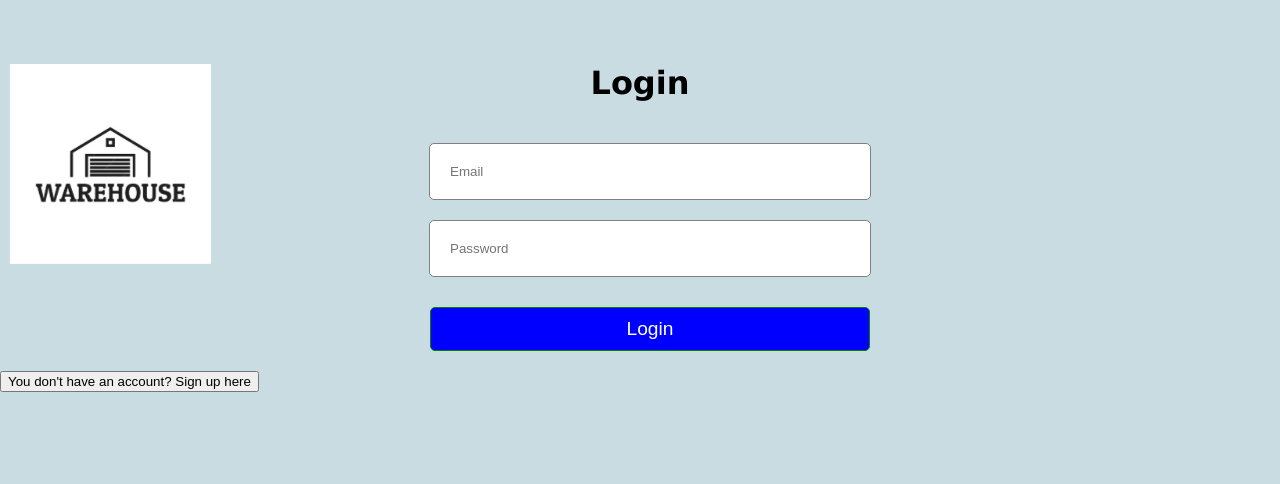
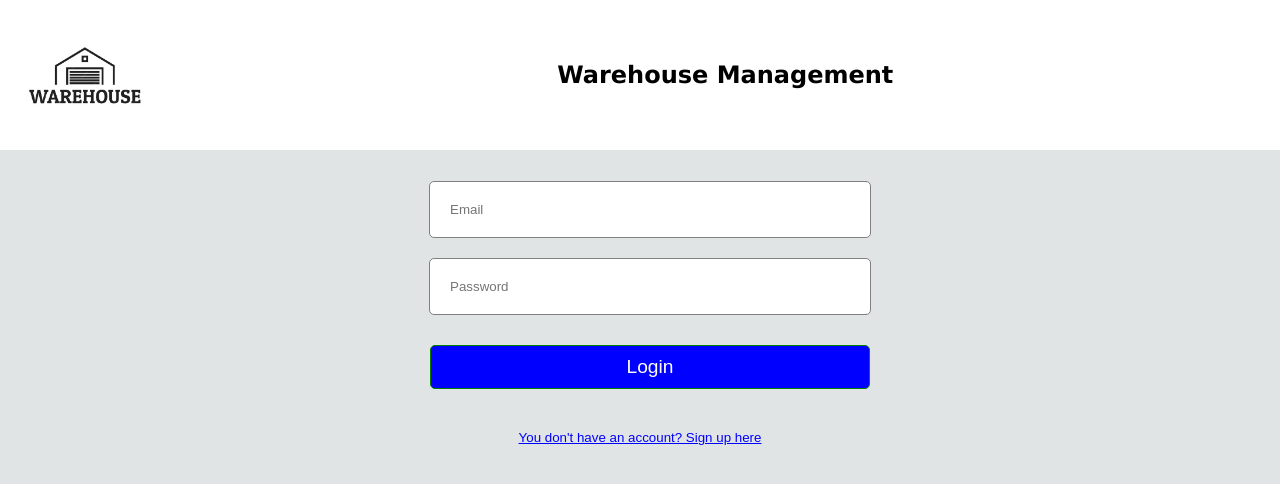
Before and after one commit to Skyenade/Warehouse-Supply, a React (Create React App) app: page /signin in a window 1280 px wide. Shown: the top 484 px of the page. Built offline with nearby package versions, Linux system fonts and the light colour scheme; no server answers; the database is empty.

Commit message:
fixing the sign out button and the header

```diff
--- a/src/App.js
+++ b/src/App.js
@@ -25,6 +25,10 @@ function App() {
 
   const setUserEmail = (userEmail) => {
     setEmail(userEmail);
+  };
+
+  const handleSignOut = () => {
+    setEmail("");
   };
 
   const addorEditItems = (obj) => {
@@ -77,11 +81,12 @@ function App() {
                 onDelete={onDelete}
                 onEdit={onEdit}
                 email={email}
+                handleSignOut={handleSignOut}
               />
             }
           />
           <Route
-            path="/inventory"
+            path="/inventoryuser"
             element={
               <InventoryUser
                 addorEditItems={addorEditItems}
--- a/src/Components/Header.js
+++ b/src/Components/Header.js
@@ -1,18 +1,24 @@
 import React from "react";
+import './Style.css';
 import logo from './logo.jpg';
-import './Style.css';
+import { useLocation } from "react-router-dom";
 
-const Header = ({email}) => {
+const Header = ({ email, handleSignOut }) => {
+    const location = useLocation();
+
+    const showTitle = location.pathname === "/signin" || location.pathname === "/signup";
+    const showHeaderRight = email && !showTitle;
+
     return (
         <div className="header-container">
             <img src={logo} alt="Logo" className="logo-header" />
-            {email ?
-            <div className="header-right">
-                <button className="sign-out">Sign Out</button>
-                <div className="email-in-use">{email} </div>
-            </div>
-            :
-            <></>}
+            {showTitle && <h2 className="header-title">Warehouse Management</h2>}
+            {showHeaderRight && (
+                <div className="header-right">
+                    <button onClick={handleSignOut} className="sign-out">Sign Out</button>
+                    <div className="email-in-use">{email}</div>
+                </div>
+            )}
         </div>
     );
 };
--- a/src/Components/Home.js
+++ b/src/Components/Home.js
@@ -3,8 +3,6 @@ import './Style.css';
 import Header from "./Header";
 import logo from './logo.jpg';
 import { useNavigate } from "react-router-dom";
-
-
 
 const generateRows = (inventoryItems, onDelete, onEdit) => {
     const rows = [];
@@ -12,8 +10,8 @@ const generateRows = (inventoryItems, onDelete, onEdit) => {
         rows.push(
             <tr key={id}>
                 <td>{inventoryItems[id].id}</td>
-                <td>{inventoryItems[id].products}</td> {/* Ensure this matches the key in inventoryItems */}
-                <td>{inventoryItems[id].description}</td> {/* Ensure this matches the key in inventoryItems */}
+                <td>{inventoryItems[id].products}</td>
+                <td>{inventoryItems[id].description}</td>
                 <td>{inventoryItems[id].quantity}</td>
                 <td>
                     <button className="edit" onClick={() => onEdit(id)}>Edit</button>
@@ -25,8 +23,7 @@ const generateRows = (inventoryItems, onDelete, onEdit) => {
     return rows;
 };
 
-const Home = ({ inventoryItems, onDelete, onEdit, email }) => {
-
+const Home = ({ inventoryItems, onDelete, onEdit, email, handleSignOut }) => {
     const navigate = useNavigate();
 
     const handleSignUp = () => {
@@ -39,9 +36,10 @@ const Home = ({ inventoryItems, onDelete, onEdit, email }) => {
 
     return (
         <div className="home-container">
-            {email ?
+            {email && <Header email={email} handleSignOut={handleSignOut}/>}
+            <div className="content-container">
+                {email ? (
                     <div>
-                    <Header email={email} />
                         <table>
                             <thead>
                                 <tr>
@@ -57,15 +55,15 @@ const Home = ({ inventoryItems, onDelete, onEdit, email }) => {
                             </tbody>
                         </table>
                     </div>
-                :
+                ) : (
                     <div>
                         <img src={logo} alt="Logo" className="logo-home" />
                         <button onClick={handleSignIn} className="home-buttons">Sign In</button>
                         <p onClick={handleSignUp} className="home-text">Don't have an account?</p>
                         <button onClick={handleSignUp} className="home-buttons">Sign Up</button>
                     </div>
-            }
-
+                )}
+            </div>
         </div>
     );
 };
--- a/src/Components/SignIn.js
+++ b/src/Components/SignIn.js
@@ -5,7 +5,7 @@ import { signInWithEmailAndPassword } from "firebase/auth";
 import './Style.css';
 import Header from "./Header";
 
-const SignIn = () => {
+const SignIn = ({ setUserEmail }) => {
     const [email, setEmail] = useState("");
     const [password, setPassword] = useState("");
     const navigate = useNavigate();
@@ -15,8 +15,8 @@ const SignIn = () => {
         e.preventDefault();
         try {
             const userCredential = await signInWithEmailAndPassword(auth, email, password);
-            console.log(userCredential);
-            navigate('/', { state: { email: userCredential.user.email } });
+            setUserEmail(userCredential.user.email); // Set user email in App component state
+            navigate('/'); // Redirect to the Home page
         } catch (error) {
             setError(error.message);
         }
@@ -24,8 +24,9 @@ const SignIn = () => {
 
     return (
         <div className="container">
-            <Header email={email}/>
-            <h1>Login</h1>
+            <Header email={email} />
+            <div className="form-container">
+                <h1>Sign In</h1>
                 <form onSubmit={handleSignin}>
                     <input
                         type="email"
@@ -48,6 +49,7 @@ const SignIn = () => {
                     You don't have an account? Sign up here
                 </button>
             </div>
+        </div>
     );
 };
 
--- a/src/Components/Style.css
+++ b/src/Components/Style.css
@@ -1,27 +1,41 @@
-body{
-    background-color:rgb(201, 220, 226);
+body {
+    background-color: rgb(225, 228, 229);
     font-family: 'Lucida Sans', 'Lucida Sans Regular', 'Lucida Grande', 'Lucida Sans Unicode', Geneva, Verdana, sans-serif;
+    margin: 0;
+    padding: 0;
 }
 
 .header-container {
     position: fixed;
+    top: 0;
+    left: 0;
     width: 100%;
-    height: 200px;
+    height: 150px;
     display: flex;
     align-items: center;
     padding-left: 10px;
-    justify-content: space-between;
-
+    justify-content: flex-start;
+    background-color: white;
+    z-index: 10;
 }
 
 .logo-header {
-    height: 200px;
+    height: 100%;
 }
 
 .header-right {
     display: flex;
     align-items: center;
+    margin-left: auto;
     padding-right: 10px;
+}
+
+.header-container h2.header-title {
+    flex: 1;
+    text-align: center;
+    margin: 0;
+    font-size: 24px;
+    color: black;
 }
 
 .email-in-use {
@@ -30,6 +44,7 @@ body{
     padding: 10px 20px;
     border-radius: 5px;
     background-color: gray;
+    color: white;
 }
 
 .sign-out {
@@ -43,15 +58,13 @@ body{
     font-weight: bold;
 }
 
-.sign-out:hover{
+.sign-out:hover {
     background-color: rgb(95, 39, 39);
 }
 
-.sign-out:active{
+.sign-out:active {
     background-color: rgb(255, 34, 0);
 }
-
-
 
 .edit {
     background-color: greenyellow;
@@ -85,7 +98,6 @@ form {
     justify-content: center;
     width: 100%;
     padding: 10px;
-
 }
 
 form input {
@@ -96,7 +108,6 @@ form input {
     width: 400px;
 }
 
-
 form button {
     padding: 10px;
     margin: 10px;
@@ -106,7 +117,6 @@ form button {
     margin-top: 20px;
     color: white;
     width: 440px;
-    margin-top: 20px;
     font-size: larger;
 }
 
@@ -116,23 +126,24 @@ form button:hover {
     font-size: x-large;
 }
 
-.home-container{
+.home-container {
+    width: 100%;
     display: flex;
     flex-direction: column;
     align-items: center;
     text-align: center;
+    margin-top: 20vh;
 }
 
-.logo-home{
-    height: 50vh;
-    display: flex;
-    justify-content: center;
+.logo-home {
+    height: 20%;
+    width: auto;
+    max-height: 40vh;
     margin: 0 auto;
-    margin-top: 10vh;
-    flex-direction: column;
+    max-width: 100%;
 }
 
-.home-buttons{
+.home-buttons {
     background: rgb(60, 102, 227);
     padding: 20px;
     width: 100%;
@@ -144,10 +155,37 @@ form button:hover {
     font-size: larger;
 }
 
-.home-text{
+.home-text {
     margin: 0;
     margin-top: 20px;
     color: blue;
     font-weight: 600;
     text-decoration: underline;
 }
+
+.container {
+    display: flex;
+    flex-direction: column;
+    min-height: 100vh;
+}
+
+.form-container {
+    flex: 1;
+    padding: 20px;
+    text-align: center;
+    margin-top: 20px;
+}
+
+.error {
+    color: red;
+    margin-top: 10px;
+}
+
+.link-btn {
+    margin-top: 20px;
+    background: none;
+    border: none;
+    color: blue;
+    text-decoration: underline;
+    cursor: pointer;
+}
```
Lines whose indentation alone changed are shown as unchanged.
